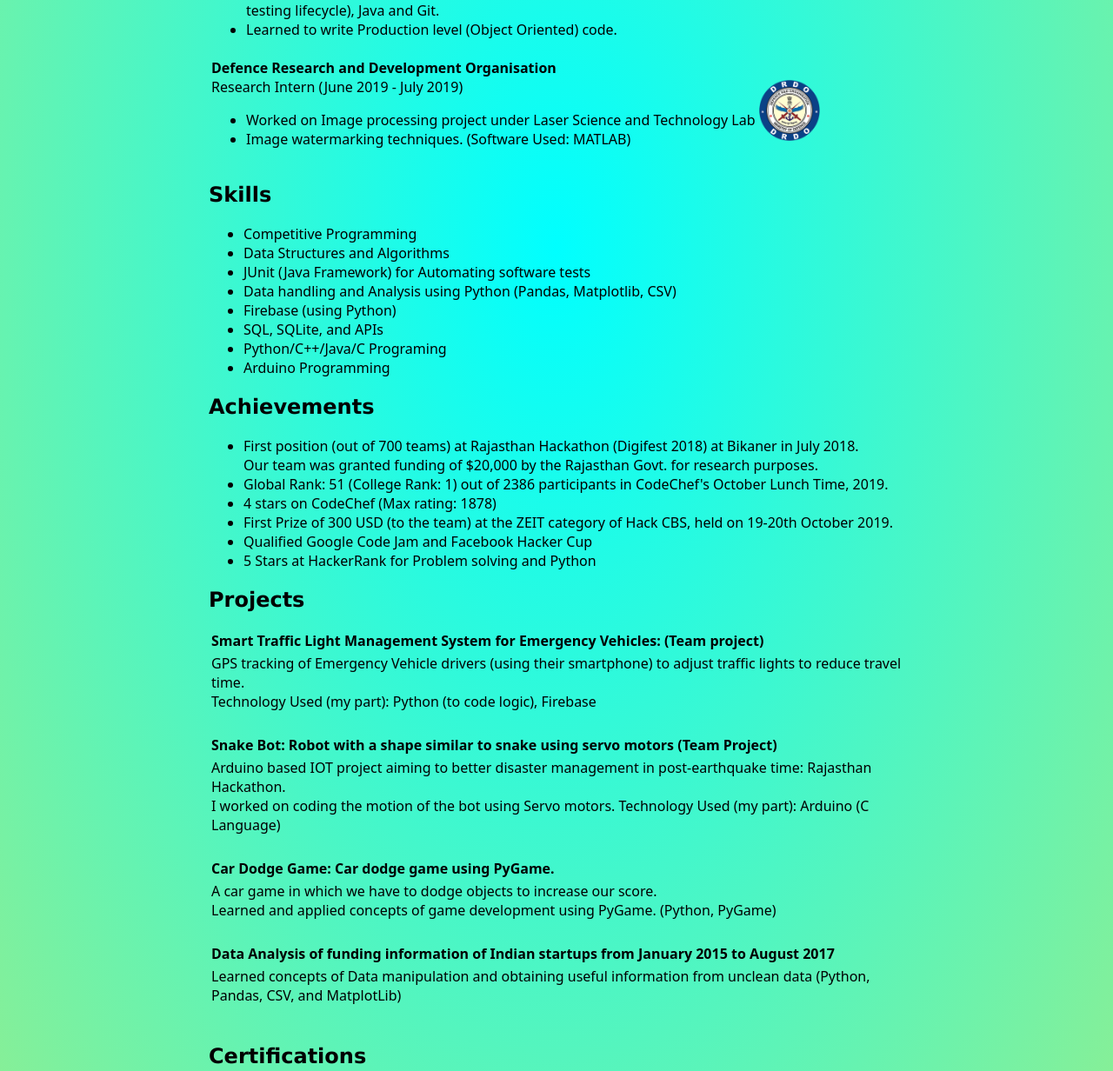
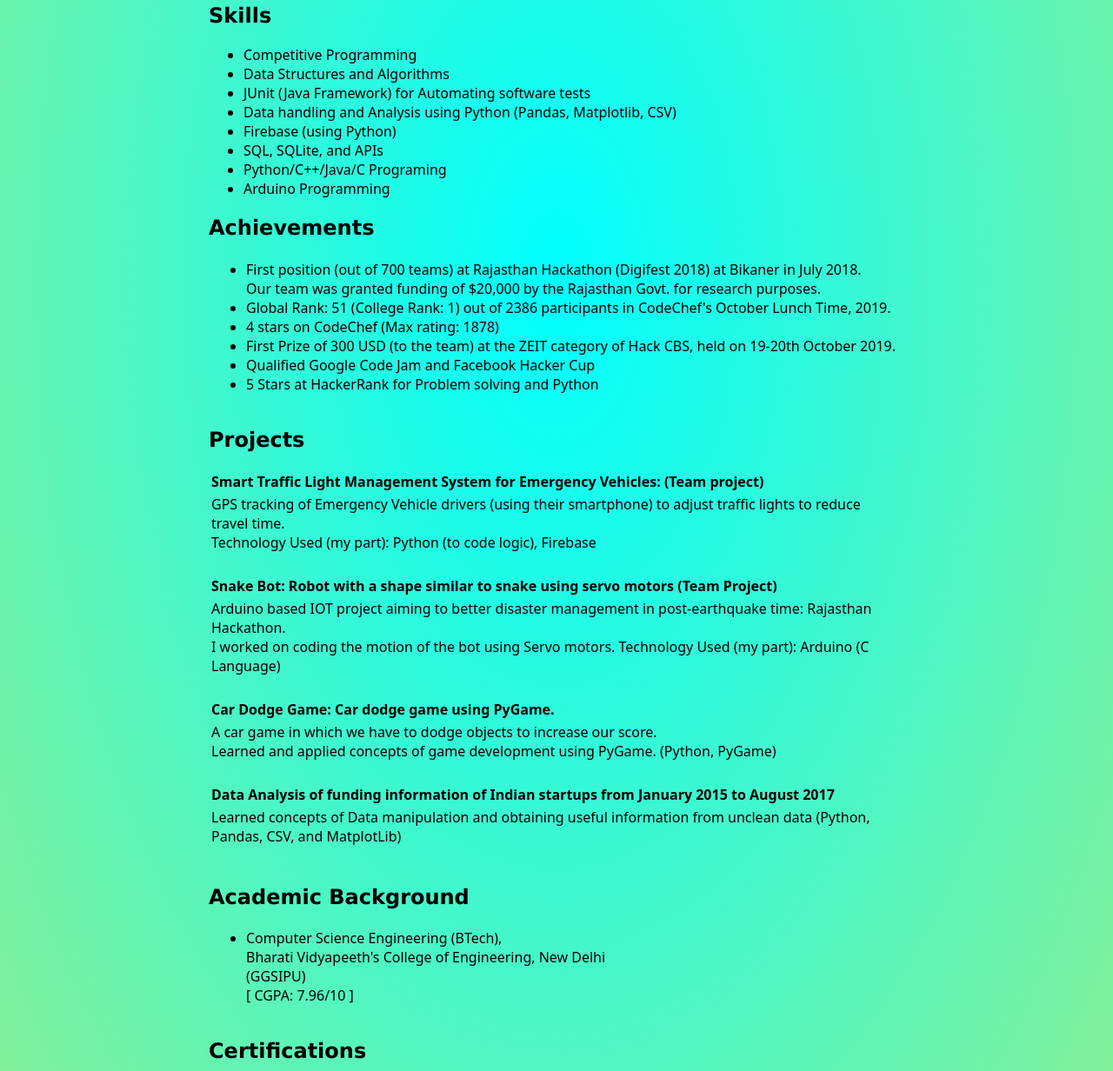
Before and after one commit to pranjalkandhari/pranjalkandhari.github.io, a plain HTML site: page index.html in a window 1280 px wide. Shown: the part 828-2060 px from the top of the page at 87% size. Drawn offline with Linux system fonts and the light colour scheme.

Commit message:
Beautify

```diff
--- a/index.html
+++ b/index.html
@@ -26,32 +26,11 @@
                 <br>
             </div>
 
-            <h2 style="font-family:verdana;">Academic Background</h2>
-
-            <table>
-                <tr>
-
-                    <td>
-                        Computer Science Engineering (BTech),<br>
-                        Bharati Vidyapeeth's College of Engineering, New Delhi &nbsp;&nbsp;&nbsp;&nbsp;&nbsp;&nbsp;&nbsp;&nbsp;&nbsp;&nbsp; <br>
-                        (GGSIPU) &nbsp;&nbsp;&nbsp;&nbsp;&nbsp;&nbsp;&nbsp;&nbsp;&nbsp;&nbsp;&nbsp;&nbsp;
-                        <br>
-                        <br>
-                        August 2017 - July 2021 <br>
-                        CGPA: 7.96/10
-                    </td>
-                    <td rowspan="1">
-                        <a href="https://www.bvcoend.ac.in/" target="_blank"><img src="bvcoe.png" alt="HTML tutorial" style="height:70px;"></a>
-                    </td>
-                </tr>
-
-            </table>
-
             <h2 style="font-family:verdana;">Work Experience</h2>
 
             <table>
                 <tr>
-                    <td>
+                    <td width="800px">
                         <strong>Goldman Sachs</strong> <br>
                         Software Engineering Intern (May 2020 - June 2020) <br>
                         <ul>
@@ -71,7 +50,7 @@
 
             <table>
                 <tr>
-                    <td>
+                    <td width="800px">
                         <strong>Defence Research and Development Organisation</strong> <br>
                         Research Intern (June 2019 - July 2019) <br>
                         <ul>
@@ -100,7 +79,9 @@
 
 
             <h2 style="font-family:verdana;">Achievements</h2>
-
+            <table>
+                <tr>
+                    <td width="800px">
                         <ul>
                             <li>First position (out of 700 teams) at Rajasthan Hackathon (Digifest 2018) at Bikaner in July 2018. <br>Our team was granted funding of $20,000 by the Rajasthan Govt. for research purposes.</li>
                             <li>Global Rank: 51 (College Rank: 1) out of 2386 participants in CodeChef's October Lunch Time, 2019. </li>
@@ -109,20 +90,26 @@
                             <li>Qualified Google Code Jam and Facebook Hacker Cup </li>
                             <li>5 Stars at HackerRank for Problem solving and Python </li>
                         </ul>
+                    </td>
+                    <td></td>
+                </tr>
+            </table>
 
             <h2 style="font-family:verdana;">Projects</h2>
 
             <table style="text-align: left;">
-                <tr>
-                    <th>
+                <tr width="800px">
+                    <th width="800px">
                         Smart Traffic Light Management System for Emergency Vehicles: (Team project)
                     </th>
+                    <td></td>
                 </tr>
                 <tr>
-                    <td>
+                    <td width="800px">
                         GPS tracking of Emergency Vehicle drivers (using their smartphone) to adjust traffic lights to reduce travel time.
                         <br>Technology Used (my part): Python (to code logic), Firebase
                     </td>
+                    <td></td>
                 </tr>
             </table>
 
@@ -130,15 +117,17 @@
 
             <table style="text-align: left;">
                 <tr>
-                    <th>
+                    <th width="800px">
                         Snake Bot: Robot with a shape similar to snake using servo motors (Team Project)
                     </th>
+                    <td></td>
                 </tr>
                 <tr>
-                    <td>
+                    <td width="800px">
                         Arduino based IOT project aiming to better disaster management in post-earthquake time: Rajasthan Hackathon. <br>
                         I worked on coding the motion of the bot using Servo motors. Technology Used (my part): Arduino (C Language)
                     </td>
+                    <td></td>
                 </tr>
             </table>
 
@@ -146,15 +135,17 @@
 
             <table style="text-align: left;">
                 <tr>
-                    <th>
+                    <th width="800px">
                         Car Dodge Game: Car dodge game using PyGame.
                     </th>
+                    <td></td>
                 </tr>
                 <tr>
-                    <td>
+                    <td width="800px">
                         A car game in which we have to dodge objects to increase our score. <br>
                         Learned and applied concepts of game development using PyGame. (Python, PyGame)
                     </td>
+                    <td></td>
                 </tr>
             </table>
 
@@ -162,18 +153,44 @@
 
             <table style="text-align: left;">
                 <tr>
-                    <th>
+                    <th width="800px">
                         Data Analysis of funding information of Indian startups from January 2015 to August 2017
                     </th>
+                    <td></td>
                 </tr>
+
                 <tr>
-                    <td>
+                    <td width="800px">
                         Learned concepts of Data manipulation and obtaining useful information from unclean data (Python, Pandas, CSV, and MatplotLib)
                     </td>
+                    <td></td>
                 </tr>
             </table>
 
             <br>
+
+            <h2 style="font-family:verdana;">Academic Background</h2>
+
+            <table>
+                <tr>
+
+                    <td width="800px">
+                        <ul>
+                            <li>
+                                Computer Science Engineering (BTech),<br>
+                                Bharati Vidyapeeth's College of Engineering, New Delhi <br>
+                                (GGSIPU)<br>
+                                [ CGPA: 7.96/10 ]
+                            </li>
+                        </ul>
+                    </td>
+                    <td>
+
+                    </td>
+                </tr>
+
+            </table>
+
 
             <h2 style="font-family:verdana;">Certifications</h2>
 
@@ -188,6 +205,8 @@
                 <li>Organising member at WIE Hack, 2018 an all-women hackathon in BVCOE</li>
             </ul>
 
+            <br><br><br>
+
         </div>
     </body>
 </html>
```
Lines whose indentation alone changed are shown as unchanged.
